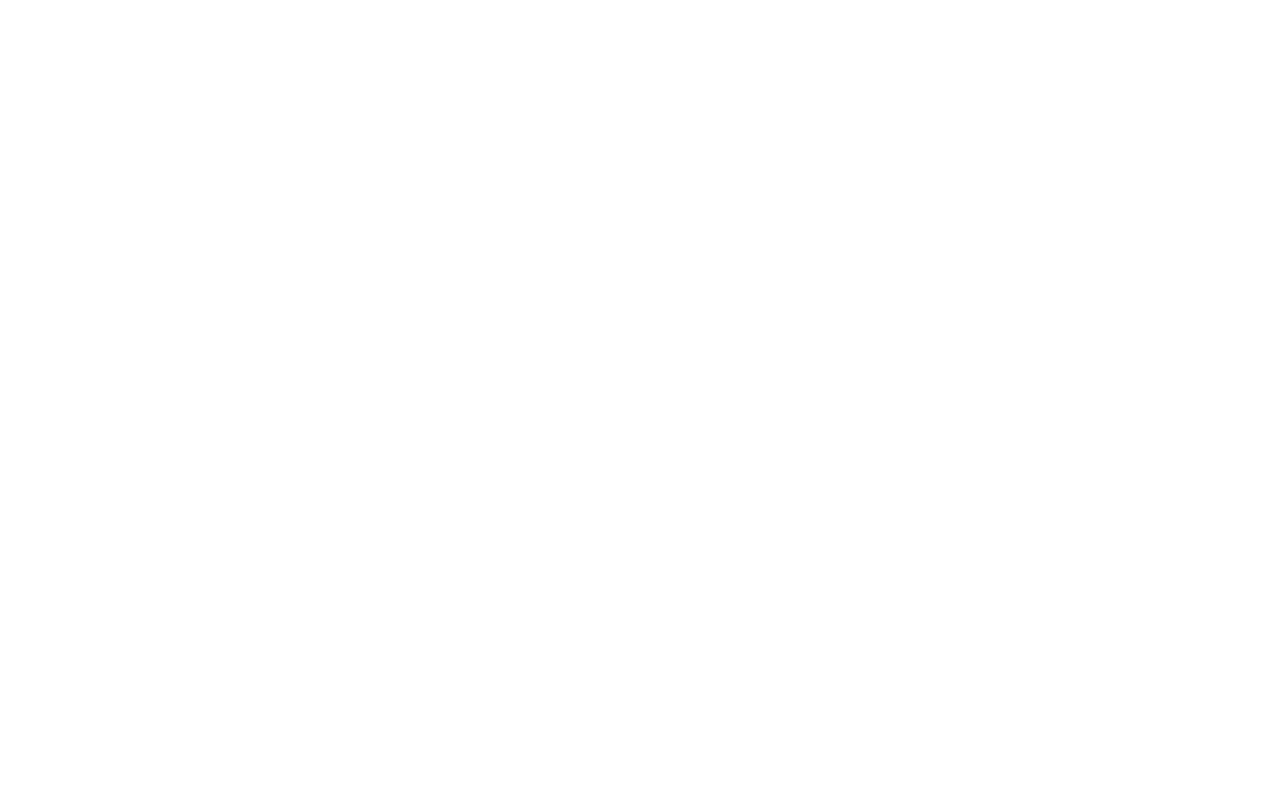
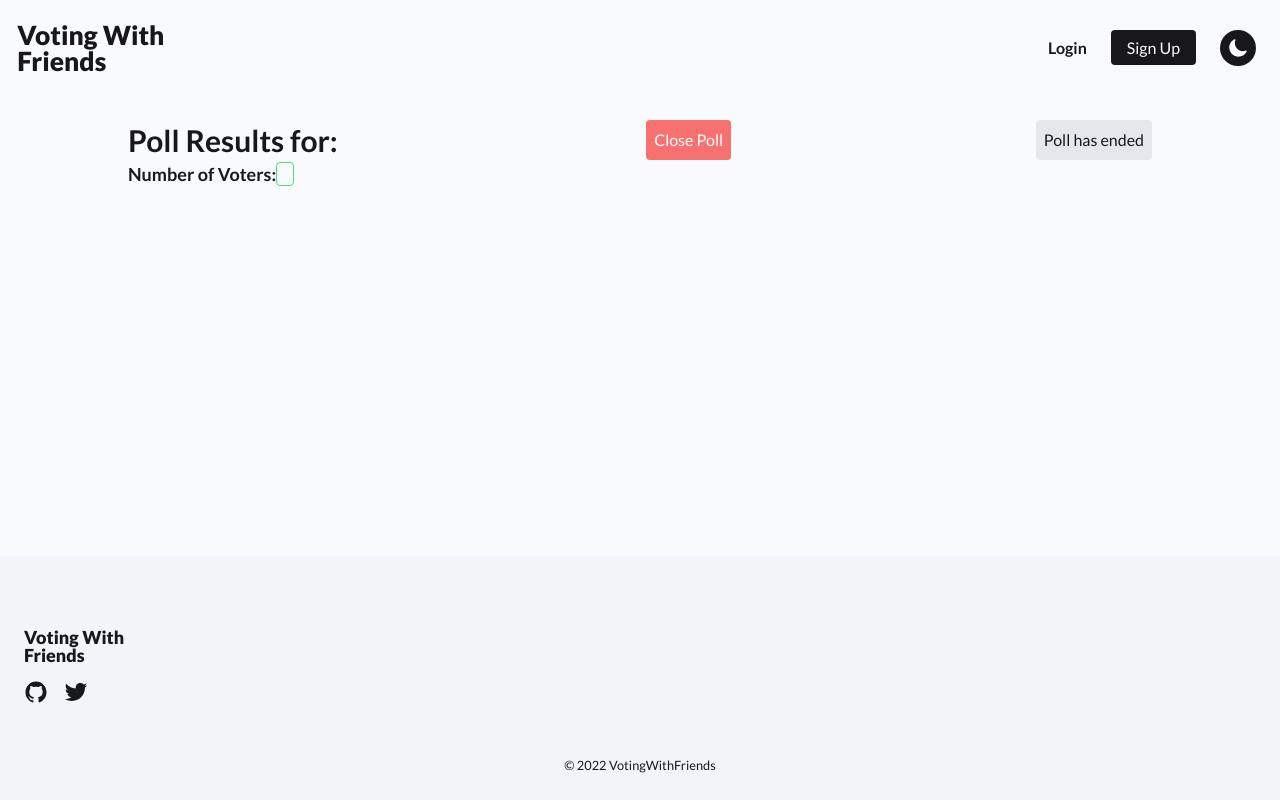
Before and after one commit to votingwithfriends/votingwithfriends, a React (Vite) app in the folder client/: page /openpolls in a window 1280 px wide. Before the commit this address had no page. Built offline with nearby package versions, Linux system fonts and the light colour scheme; no server answers.

Commit message:
openpolls

```diff
--- a/client/src/App.jsx
+++ b/client/src/App.jsx
@@ -7,10 +7,11 @@ import { BrowserRouter as Router, Routes, Route } from "react-router-dom";
 import SignUp from "./pages/SignUp";
 import DashBoard from "./pages/Dashboard";
 import CreateNewPoll from "./pages/CreateNewPoll";
-import Polls from "./pages/Open-Polls";
+import Polls from "./pages/OpenPolls";
 import Auth from "./utils/auth";
 import ProtectedRoute from "./components/ProtectedRoute";
 import Vote from "./pages/Vote";
+import OpenPolls from "./pages/OpenPolls";
 
 const App = () => {
   const [isDarkTheme, setIsDarkTheme] = useState(
@@ -32,6 +33,7 @@ const App = () => {
             <Route path="/login" element={<Login />} />
             <Route path="/signup" element={<SignUp />} />
             <Route path="/vote" element={<Vote />} />
+            <Route path="/openpolls" element={<OpenPolls />} />
             <Route
               path="/dashboard"
               element={
--- a/client/src/pages/Open-Polls.jsx
+++ /dev/null
@@ -1,50 +0,0 @@
-import MotionWrapper from "../components/layout/MotionWrapper";
-import Layout from "../components/layout/Layout";
-
-//NOTES:
-// What you see is a placeholder for a working route. It will be modified to fit our page.
-
-const Polls = () => {
-  return (
-    <Layout>
-      <MotionWrapper>
-        <article className="mx-auto w-full max-w-screen-md">
-          <h2 className="mb-8 text-xl font-bold md:text-3xl">Polls</h2>
-          <ul className="flex flex-col gap-y-4">
-            <li className="rounded border border-green-200 transition-all ease-in-out hover:border-green-500">
-              <a href="/dashboard/poll/" className="block p-4">
-                <div className="flex items-center justify-between">
-                  <div>
-                    <p className="text-lg font-bold"></p>
-                    <p className="text-gray-600"></p>
-                  </div>
-                  <p className="rounded bg-green-500 py-2 px-4 text-white">
-                    Poll Open
-                  </p>
-                </div>
-              </a>
-
-              <a href="/dashboard/results/" className="block p-4">
-                <div className="flex items-center justify-between">
-                  <div>
-                    <p className="text-lg font-bold"></p>
-                    <p className="text-gray-600"></p>
-                  </div>
-                  <p className="rounded border-2 border-gray-200 py-2 px-4 text-center text-sm">
-                    Poll Closed
-                    <br />
-                    <span className="font-bold text-green-500">
-                      View Results
-                    </span>
-                  </p>
-                </div>
-              </a>
-            </li>
-          </ul>
-        </article>
-      </MotionWrapper>
-    </Layout>
-  );
-};
-
-export default Polls;
--- /dev/null
+++ b/client/src/pages/OpenPolls.jsx
@@ -0,0 +1,54 @@
+import MotionWrapper from "../components/layout/MotionWrapper";
+import Layout from "../components/layout/Layout";
+
+//NOTES:
+// What you see is a placeholder for a working route. It will be modified to fit our page.
+
+const OpenPolls = () => {
+  return (
+    <Layout>
+      <MotionWrapper>
+        <article class="mx-auto w-full max-w-screen-lg">
+          <div class="flex items-center justify-between">
+            <h3 class="text-2xl font-bold md:text-3xl">
+              Poll Results for:
+              <span class="ml-1 text-2xl font-bold text-blue-500 md:text-3xl"></span>
+            </h3>
+
+            <button
+              type="submit"
+              class="rounded bg-red-400 p-2 text-white"
+              id="close-poll-btn"
+              data-poll_id="{{id}}"
+            >
+              Close Poll
+            </button>
+
+            <p class="rounded bg-gray-200 p-2">Poll has ended</p>
+          </div>
+          <h4 class="mb-4 text-lg font-bold">
+            Number of Voters:
+            <span class="rounded border border-green-400 px-2 text-green-700"></span>
+          </h4>
+          <ul class="hidden">
+            <li
+              data-choice-name="{{choice_name}}"
+              data-choice-rank="{{rank_score}}"
+            >
+              <span class="font-bold text-green-600"></span>: points
+            </li>
+          </ul>
+
+          <script src="/javascript/close-poll.js"></script>
+
+          <canvas
+            class="mx-auto mt-14 w-3/4 md:w-full md:max-w-lg"
+            id="chart"
+          ></canvas>
+        </article>
+      </MotionWrapper>
+    </Layout>
+  );
+};
+
+export default OpenPolls;
```
